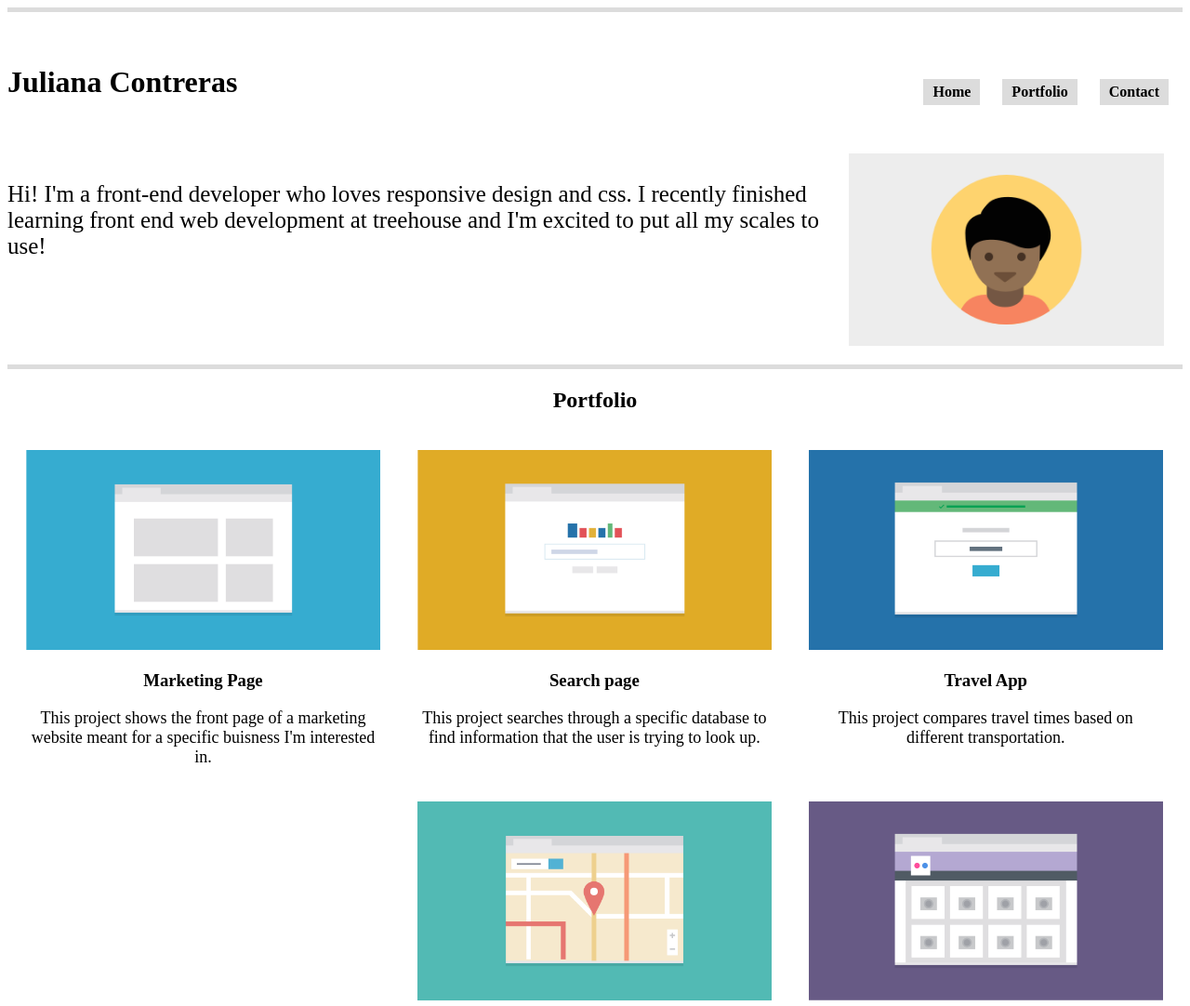
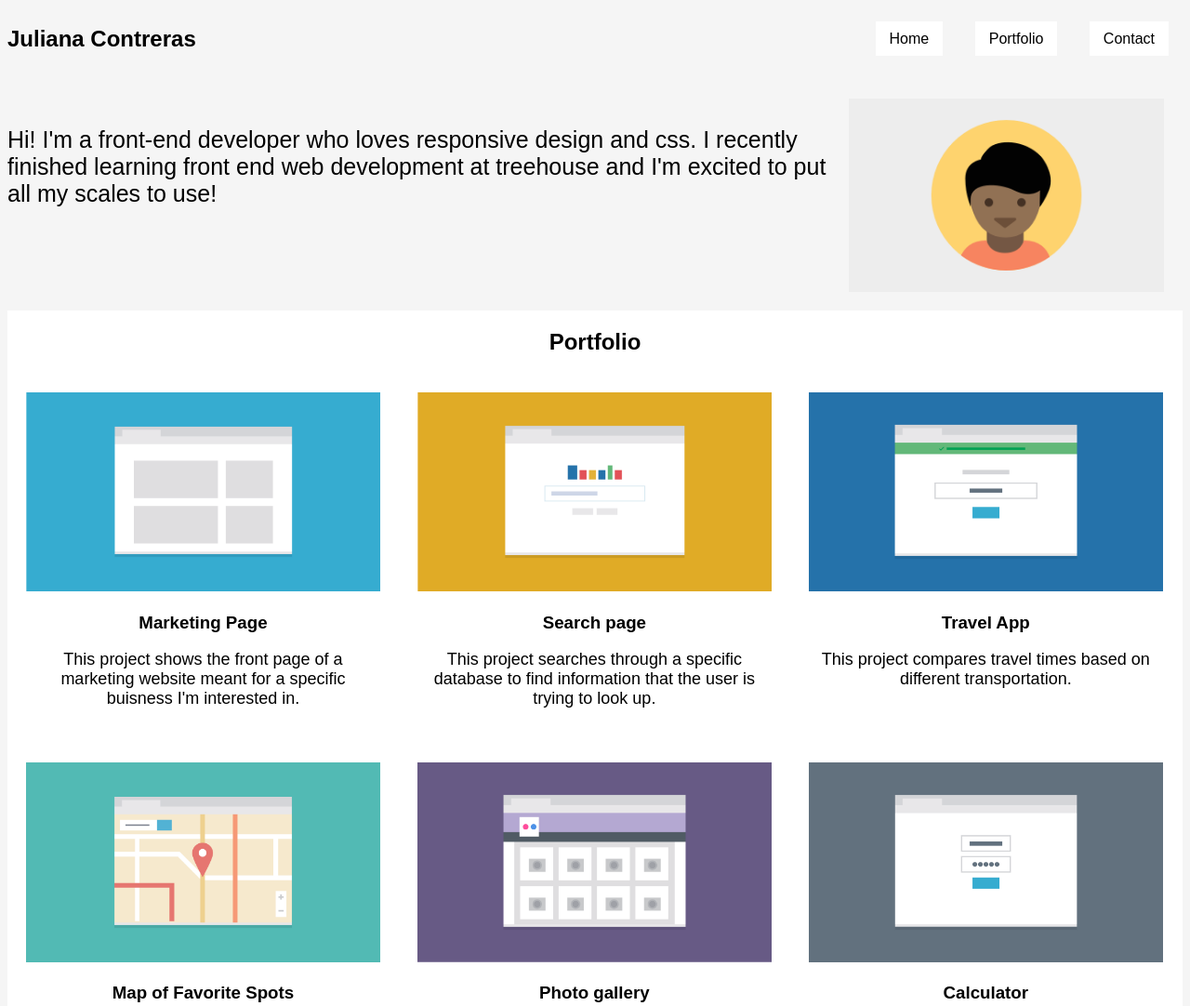
Before and after one commit to JulianaContreras/Second-techdegree-project, a plain HTML site: page index.html in a window 1280 px wide. Shown: the top 1082 px of the page at 93% size. Drawn offline with Linux system fonts and the light colour scheme; a web font is replaced by a local one.

Commit message:
I fixed up my project with feedback I got from treehouse staff

```diff
--- /dev/null
+++ b/css/style.css
@@ -0,0 +1,131 @@
+
+* {
+  text-align: center;
+  box-sizing: border-box;
+}
+.img {
+  width: 100%;
+}
+body {
+font-family: 'Sofia', sans-serif;
+  background-color: #f5f5f5;
+}
+header {
+  margin:0 auto;
+}
+a {
+  text-decoration: none;
+  color: black;
+}
+main {
+  display:flex;
+  flex-direction: column;
+  background-color: white;
+}
+.intro-p {
+text-align: center;
+margin-top: 10px;
+margin-bottom: 10px;
+font-size: 20px;
+}
+.pf-img {
+padding: 20px;
+max-width: 100%;
+}
+.heading {
+  text-align: center;
+}
+.text {
+  text-align: center;
+  font-size: 18px;
+}
+.pin {
+  text-align: center;
+}
+.clearfix::after {
+  display:table;
+  content:"";
+  clear:both;
+}
+.title {
+  text-align:center;
+}
+.bottom-nav {
+ display:flex;
+ flex-direction: row;
+ justify-content: space-between;
+}
+.bottom-ul {
+  display: none;
+}
+.back-to-top {
+  margin-top: 25px;
+}
+ul {
+  list-style: none;
+  padding-left: 0;
+}
+.top-ul li {
+  padding: 10px 0;
+  margin: 5px auto;
+  background-color: #fff;
+}
+
+/*@media query */
+@media (min-width: 768px) {
+.pf-img {
+    float:right;
+  }
+.intro-p {
+  padding-top:50px;
+  font-size:25px;
+}
+.portfolio-item {
+    flex-basis: 50%;
+   padding:20px;
+  }
+  .back-to-top {
+    display: none;
+  }
+  .containers {
+    display: flex;
+    flex-direction: row;
+    flex-wrap: wrap;
+  }
+  .top-ul li {
+    display: inline;
+    width: auto;
+    margin:15px;
+    background-color: white;
+    padding: 10px 15px;
+  }
+
+  .bottom-ul {
+    display: flex;
+     justify-content: space-between;
+  }
+
+  .bottom-ul li {
+    margin-right: 15px;
+  }
+
+@media (min-width:1024px) {
+.portfolio-item {
+    flex-basis: 33.3%;
+  }
+  .intro-p {
+    text-align: left;
+  }
+  .pf-img {
+    width:30%;
+  }
+  nav {
+    display: flex;
+    justify-content: space-between;
+    align-items: center;
+  }
+
+
+}
+
+}
--- a/index.html
+++ b/index.html
@@ -1,77 +1,79 @@
 <!doctype html>
+<html lang="en">
   <head>
     <title> Juliana's page:) </title>
-  <link rel="stylesheet" href="style.css">
+    <link rel="stylesheet" href="css/style.css">
+    <link rel="stylesheet" href="https://fonts.googleapis.com/css?family=Sofia">
+    <meta name="viewport" content="width=device-width, initial-scale=1.0">
   </head>
   <body>
     <header>
-      <h1> <a href="#"> Juliana Contreras </a></h1>
-      <h4>  <ul class= "main">
-        <ul>Home</ul>
-        <ul>Portfolio</ul>
-        <ul>Contact</ul>
+      <nav>
+      <h1> Juliana Contreras </h1>
+      <ul class="top-ul">
+        <li class="home">Home</li>
+        <li class="portfolio"> Portfolio</li>
+        <li class="contact">Contact</li>
       </ul>
-    </h4>
-    </header>
+    </nav>
       <div class="clearfix">
         <img src="images/profile-pic.png" alt="Profile image" class="pf-img">
         <p class="intro-p">Hi! I'm a front-end developer who loves responsive design and css. I recently finished learning front end web development at treehouse and I'm excited to put all my scales to use!</p>
       </div>
-
-
+    </header>
     <main>
-
       <h2 class="heading"> Portfolio</h2>
-
-        <div class="containers ">
+      <div class="containers">
         <div class="portfolio-item">
           <img src="images/Marketing-page.png" alt="Marketing Page" class="img" >
           <h3 class="pin" > Marketing Page </h3>
           <p class="text">This project shows the front page of a marketing website meant for a specific buisness I'm interested in. </p>
         </div>
-
         <div class="portfolio-item">
           <img src= "images/search-page.png" alt="Search page" class="img">
           <h3 class="pin"> Search page </h3>
           <p class="text"> This project searches through a specific database to find information that the user is trying to look up. </p>
         </div>
-
         <div class="portfolio-item">
           <img src= "images/travel-app.png" alt="Travel app" class="img">
           <h3 class="pin"> Travel App </h3>
           <p class="text" >This project compares travel times based on different transportation. </p>
         </div>
-
         <div class="portfolio-item">
           <img src= "images/map.png" alt="Map Page" class="img">
           <h3 class="pin"> Map of Favorite Spots </h3>
           <p class="text">This project uses mapping apis to plot points for my favourtie spots in the city for a do-it yourself walking tour. </p>
         </div>
-
         <div class="portfolio-item">
           <img src= "images/photo-gallery.png" alt="Photo gallery" class="img">
           <h3 class="pin"> Photo gallery </h3>
           <p class="text"> This project shows pictures from a recent trip to the viewer and allows them to easily navigate through photos.</p>
         </div>
-
         <div class="portfolio-item">
           <img src= "images/calculator.png" alt="Calculator" class="img">
           <h3 class="pin"> Calculator </h3>
           <p class="text"> Someone can enter in the numbers they want, and press the big blue button and get the result. </p>
         </div>
       </div>
+    </main>
+    <footer>
       <h2> Contact </h2>
-      <p> Phone (510)xxx-xxxx </p>
+      <p> If you're interested in chatting or want more information about what I've been working on, I'd love to hear from you </p>
+      <p> Phone: (510)xxx-xxxx </p>
       <p> Email: blahblah@gmail.com</p>
-      </main>
-
-      <footer>
-
+      <hr>
+      <div class="bottom-nav">
         <h2>Juliana Contreras </h2>
+      <nav class="footer-nav">
         <h2><a class="back-to-top" href="index.html"> back to top </a></h2>
-
+        <ul class="bottom-ul">
+          <li class="home">Home</li>
+          <li class="portfolio"> Portfolio</li>
+          <li class="contact">Contact</li>
+        </ul>
+      </nav>
+      </div>
     </footer>
-
   </body>
 </html>
 
--- a/style.css
+++ /dev/null
@@ -1,140 +0,0 @@
-
-* {
-  text-align: center;
-  box-sizing: border-box;
-}
-
-.img {
-  width: 100%;
-}
-
-body {
-  border-top: solid 5px #dcdcdc;
-  border-bottom: solid 5px #dcdcdc;
-  padding-top:30px;
-  padding-bottom:30px;
-}
-header {
-  margin:0 auto;
-}
-
-a {
-  text-decoration: none;
-  color: black;
-}
-
-main {
-  border-top:  5px solid #dcdcdc;
-  border-bottom:  5px solid #dcdcdc;
-  display:flex;
-  flex-direction: column;
-}
-
-.main ul {
-  Padding:10px 0;
-  margin:5px;
-  background-color: #dcdcdc;
-  width:100%;
-}
-
-.intro-p {
-text-align: center;
-margin-top: 10px;
-margin-bottom: 10px;
-font-size: 20px;
-}
-
-.pf-img {
-padding: 20px;
-}
-
-.heading {
-  text-align: center;
-}
-
-.text {
-  text-align: center;
-  font-size: 18px;
-}
-
-.pin {
-  text-align: center;
-}
-
-.clearfix::after {
-  display:table;
-  content:"";
-  clear:both;
-}
-
-
-.title {
-  text-align:center;
-}
-
-footer {
-  display:flex;
-  flex-direction: row;
-  justify-content: space-between;
-}
-
-
-
-
-/*@media query */
-@media (min-width: 768px) {
-.pf-img {
-    float:right;
-  }
-
-.intro-p {
-  padding-top:50px;
-  font-size:25px;
-}
-
-.portfolio-item {
-    width: 50%;
-   float: left;
-   padding:20px;
-  }
-  .main ul {
-    display: inline-block;
-    width: auto;
-    margin-right: 15px;
-    padding:5px 10px;
-    }
-  /* .containers {
-    width: 50%;
-  } */
-
-
-@media (min-width:1024px) {
-.portfolio-item {
-    width: 33.3%;
-    float:left;
-   padding:20px;
-  }
-
-
-  .intro-p {
-    text-align: left;
-  }
-
-  .pf-img {
-    width:30%;
-  }
-
-  header {
-   display: flex;
-   justify-content: space-between;
-   align-items: center;
- }
-
- .main,
- .main ul {
-   width: initial;
-   margin-bottom: 0;
- }
-}
-
-}
```
Lines whose indentation alone changed are shown as unchanged.
